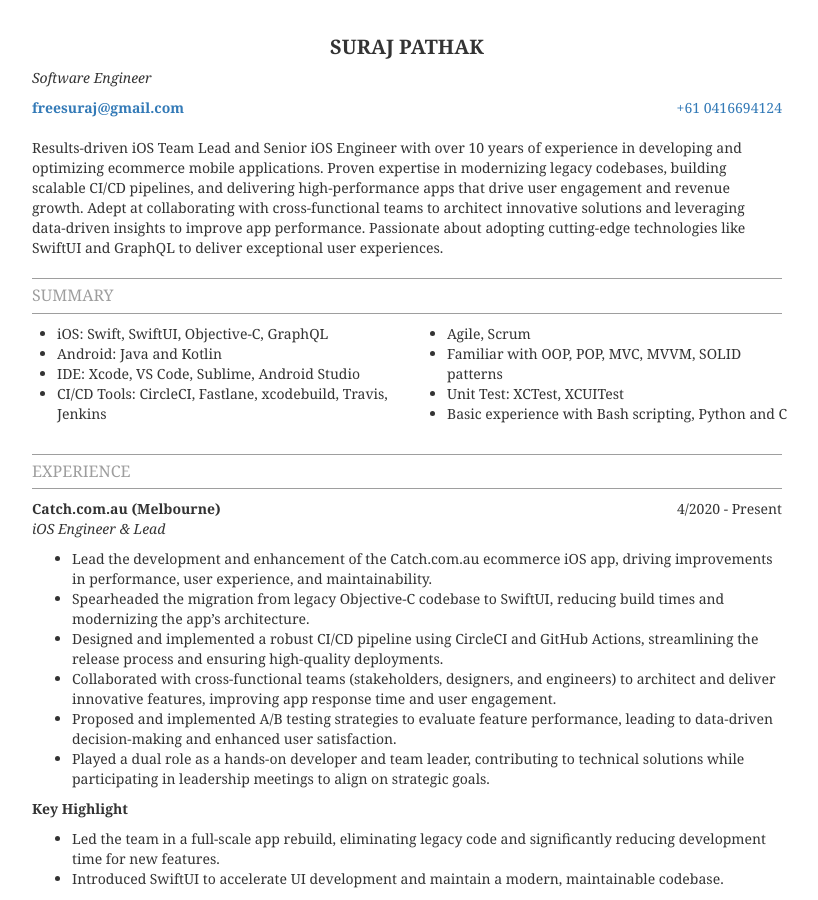
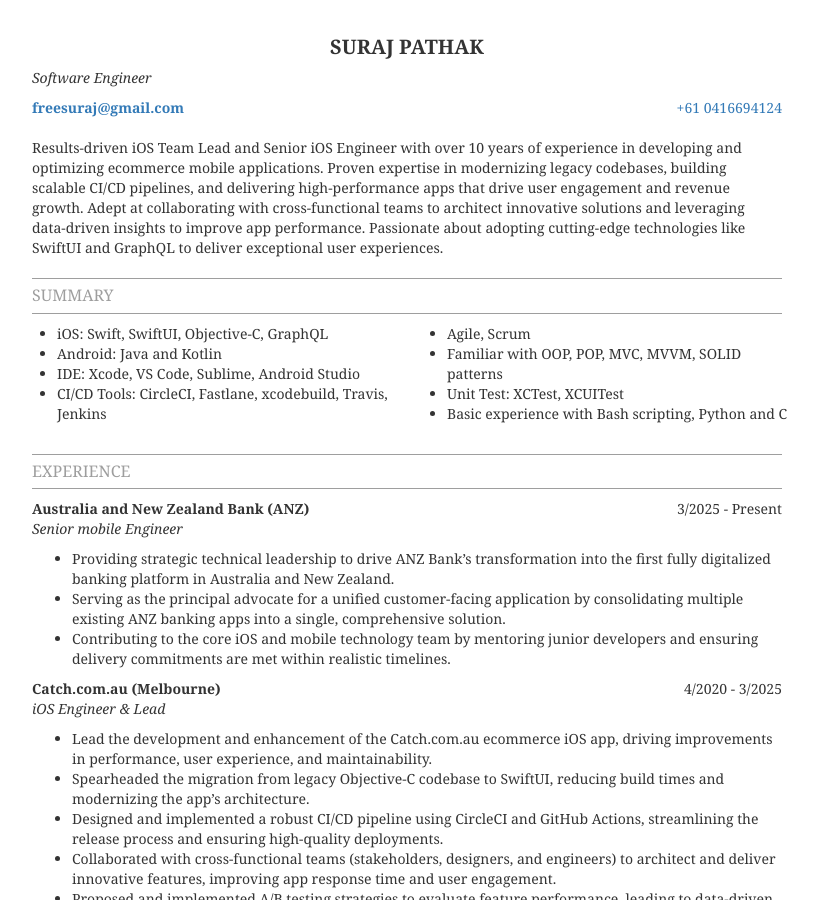
Before and after one commit to freesuraj/freesuraj.github.io, a Jekyll site: the page built from cv/index.markdown, in a window 1280 px wide and 900 px high. Shown: the whole window, without its empty margins (233-1051 px from the left). Built offline with Jekyll 4.4.1, drawn with Linux system fonts in a browser that asks for light colours; nearby versions of some CDN libraries.

Commit message:
Update cv with latest job

```diff
--- a/cv/index.markdown
+++ b/cv/index.markdown
@@ -44,8 +44,20 @@ technologies like SwiftUI and GraphQL to deliver exceptional user experiences.
 ## Experience
 
 <div class="row">
+    <div class="col-xs-8 section-left">Australia and New Zealand Bank (ANZ)</div>
+    <div class="col-xs-4 section-right">3/2025 - Present</div>
+</div>
+
+*Senior mobile Engineer*
+
+* Providing strategic technical leadership to drive ANZ Bank’s transformation into the first fully digitalized banking platform in Australia and New Zealand.
+* Serving as the principal advocate for a unified customer-facing application by consolidating multiple existing ANZ banking apps into a single, comprehensive solution.
+* Contributing to the core iOS and mobile technology team by mentoring junior developers and ensuring delivery commitments are met within realistic timelines.
+
+
+<div class="row">
     <div class="col-xs-8 section-left">Catch.com.au (Melbourne)</div>
-    <div class="col-xs-4 section-right">4/2020 - Present</div>
+    <div class="col-xs-4 section-right">4/2020 - 3/2025</div>
 </div>
 
 *iOS Engineer & Lead*
```
